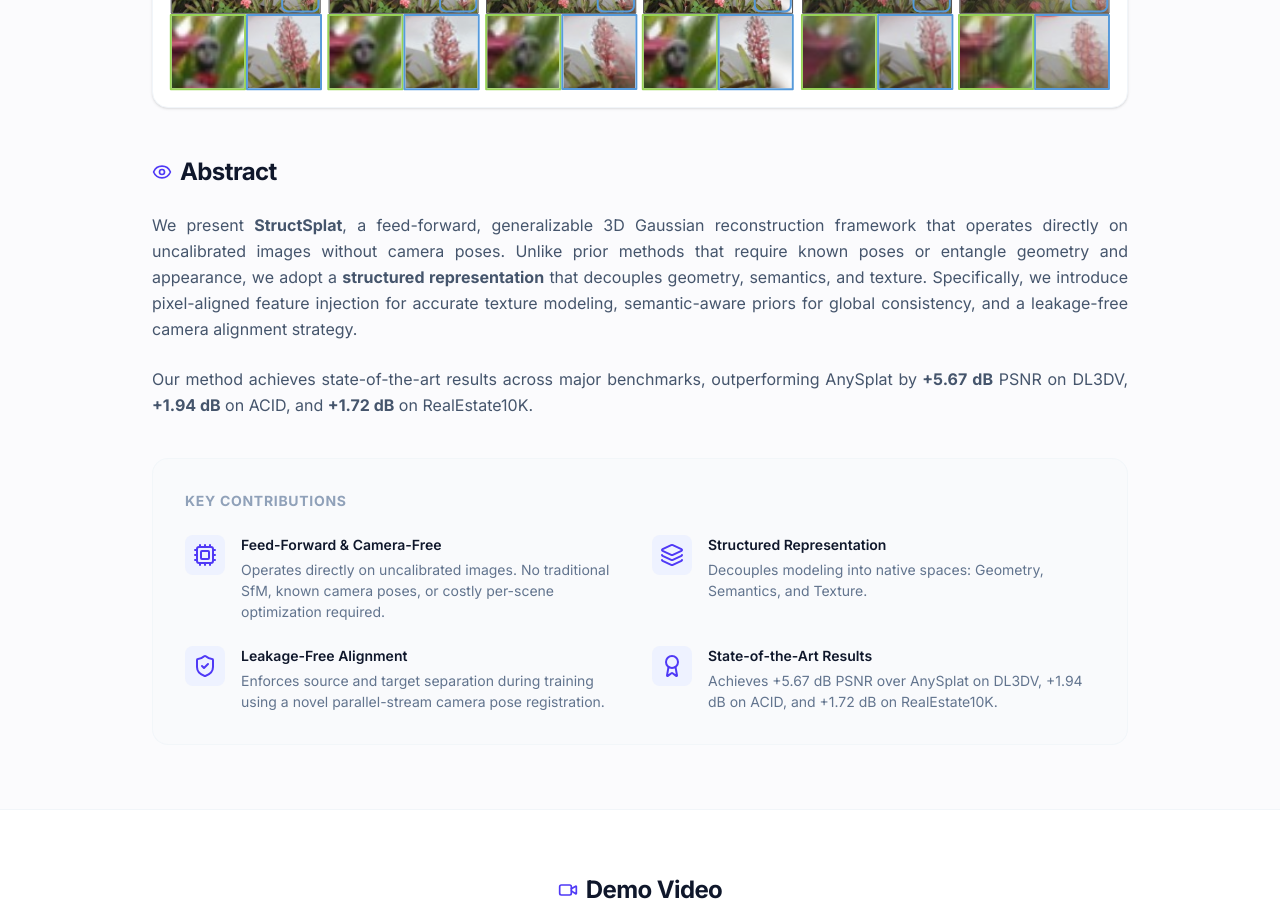
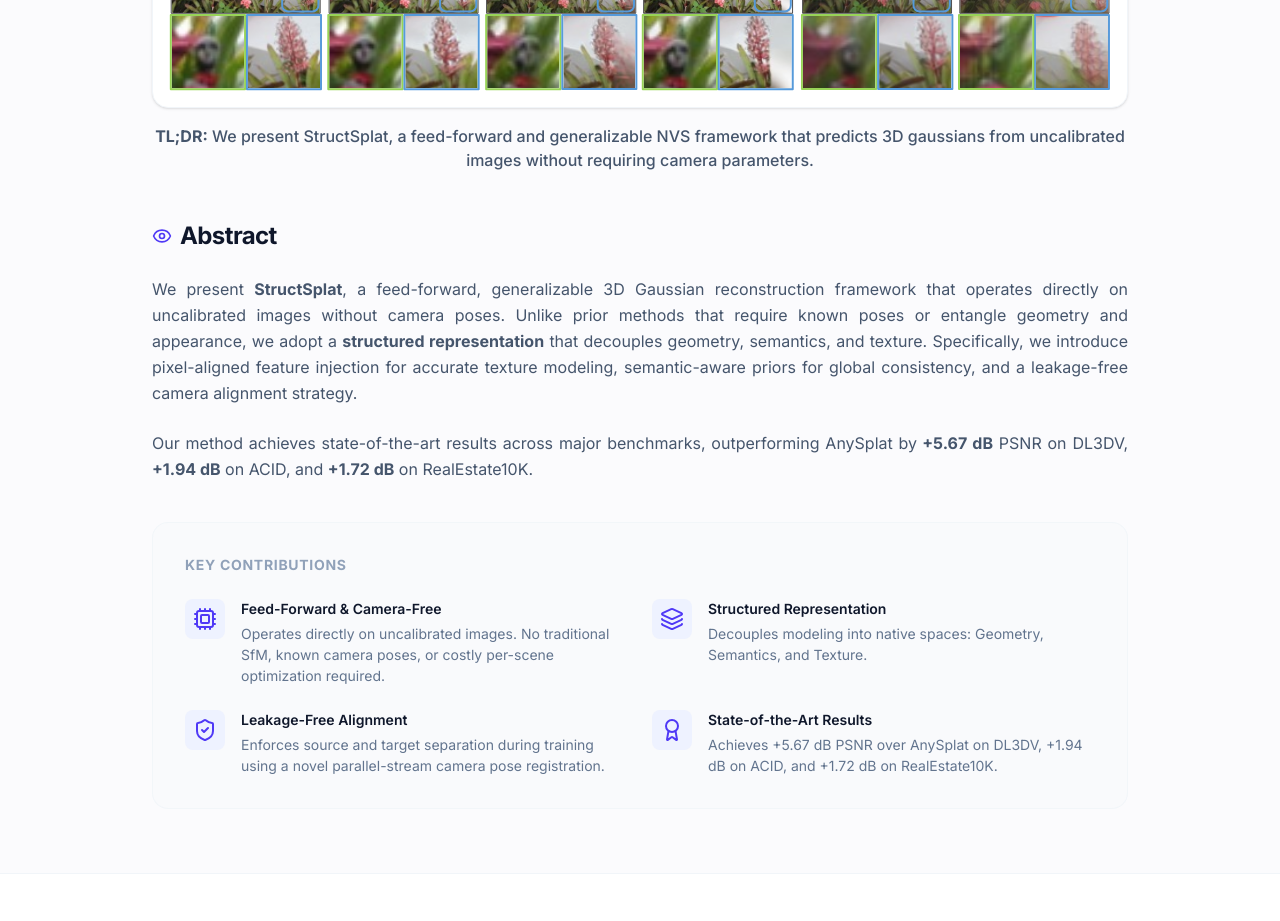
Before and after one commit to structsplat/structsplat.github.io, a React (Vite) app: page / in a window 1280 px wide. Shown: the part 1100-2021 px from the top of the page. Built offline with nearby package versions, Linux system fonts and the light colour scheme.

Commit message:
feat: add TL;DR under teaser

```diff
--- a/src/components/Abstract.tsx
+++ b/src/components/Abstract.tsx
@@ -38,6 +38,9 @@ export default function Abstract() {
               id="teaser-image-element"
             />
           </div>
+          <p className="mt-4 text-center text-sm sm:text-base text-slate-600 font-medium" id="teaser-tldr">
+            <strong>TL;DR:</strong> We present StructSplat, a feed-forward and generalizable NVS framework that predicts 3D gaussians from uncalibrated images without requiring camera parameters.
+          </p>
         </div>
 
         <div className="flex flex-col gap-10" id="abstract-grid">
```
